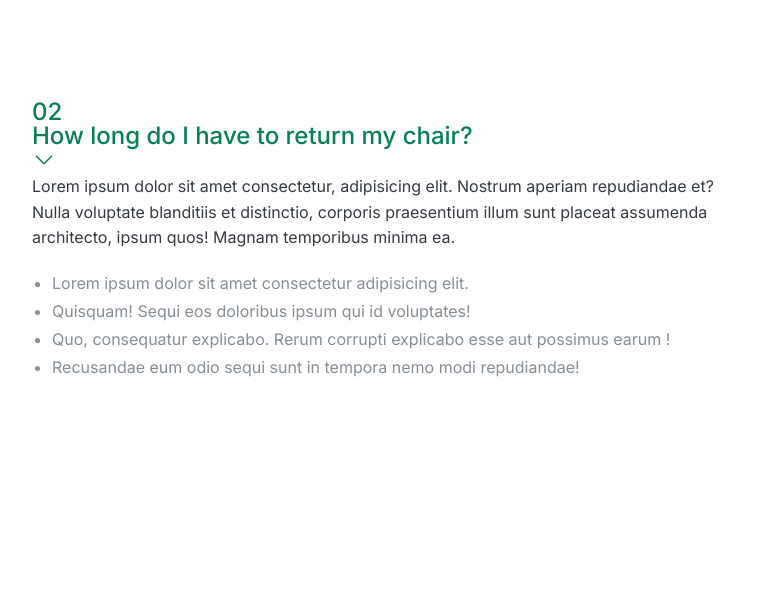
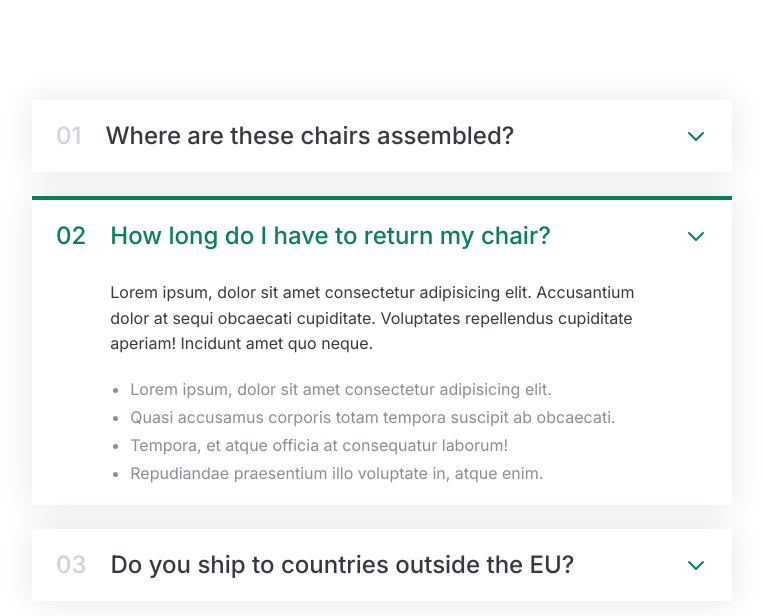
Before and after one commit to Kerimsekili/Furniture-Website, a plain HTML site: page 01-accordion.html in a window 1280 px wide. Shown: the whole page, without its empty margins (258-1021 px from the left). Drawn offline with Linux system fonts and the light colour scheme.

Commit message:
Finish the Accordion Component

```diff
--- a/01-accordion.html
+++ b/01-accordion.html
@@ -8,11 +8,19 @@
       href="https://fonts.googleapis.com/css2?family=Inter:wght@400;500;700&display=swap"
       rel="stylesheet"
     />
+
     <title>Accordion Component</title>
 
     <style>
-      /* MAIN COLOR :#087f5b
-      GREY COLOR :#343a40
+      /*
+      SPACING SYSTEM (px)
+      2 / 4 / 8 / 12 / 16 / 24 / 32 / 48 / 64 / 80 / 96 / 128
+      FONT SIZE SYSTEM (px)
+      10 / 12 / 14 / 16 / 18 / 20 / 24 / 30 / 36 / 44 / 52 / 62 / 74 / 86 / 98
+      */
+      /*
+      MAIN COLOR: #087f5b
+      GREY COLOR: #343a40
       */
 
       * {
@@ -30,22 +38,43 @@
       .accordion {
         width: 700px;
         margin: 100px auto;
+
+        display: flex;
+        flex-direction: column;
+        gap: 24px;
       }
 
       .item {
+        box-shadow: 0 0 32px rgba(0, 0, 0, 0.1);
+        padding: 24px;
+
+        display: grid;
+        grid-template-columns: auto 1fr auto;
+        column-gap: 24px;
+        row-gap: 32px;
+        align-items: center;
       }
+
       .number,
       .text {
         font-size: 24px;
         font-weight: 500;
-        color: #087f5b;
+        /* color: #087f5b; */
       }
+
+      .number {
+        color: #ced4da;
+      }
+
       .icon {
         width: 24px;
-        height: 24px;
+        heigh: 24px;
         stroke: #087f5b;
       }
+
       .hidden-box {
+        grid-column: 2;
+        display: none;
       }
 
       .hidden-box p {
@@ -61,44 +90,122 @@
         flex-direction: column;
         gap: 12px;
       }
+
+      /* OPEN STATE */
+      .open {
+        border-top: 4px solid #087f5b;
+      }
+
+      .open .hidden-box {
+        display: block;
+      }
+
+      .open .number,
+      .open .text {
+        color: #087f5b;
+      }
     </style>
   </head>
   <body>
     <div class="accordion">
       <div class="item">
+        <p class="number">01</p>
+        <p class="text">Where are these chairs assembled?</p>
+        <svg
+          xmlns="http://www.w3.org/2000/svg"
+          class="icon"
+          fill="none"
+          viewBox="0 0 24 24"
+          stroke="currentColor"
+        >
+          <path
+            stroke-linecap="round"
+            stroke-linejoin="round"
+            stroke-width="2"
+            d="M19 9l-7 7-7-7"
+          />
+        </svg>
+        <div class="hidden-box">
+          <p>
+            Lorem ipsum, dolor sit amet consectetur adipisicing elit.
+            Accusantium dolor at sequi obcaecati cupiditate. Voluptates
+            repellendus cupiditate aperiam! Incidunt amet quo neque.
+          </p>
+          <ul>
+            <li>Lorem ipsum, dolor sit amet consectetur adipisicing elit.</li>
+            <li>
+              Quasi accusamus corporis totam tempora suscipit ab obcaecati.
+            </li>
+            <li>Tempora, et atque officia at consequatur laborum!</li>
+            <li>Repudiandae praesentium illo voluptate in, atque enim.</li>
+          </ul>
+        </div>
+      </div>
+
+      <div class="item open">
         <p class="number">02</p>
         <p class="text">How long do I have to return my chair?</p>
         <svg
           xmlns="http://www.w3.org/2000/svg"
+          class="icon"
           fill="none"
           viewBox="0 0 24 24"
-          stroke-width="1.5"
           stroke="currentColor"
-          class="icon"
         >
           <path
             stroke-linecap="round"
             stroke-linejoin="round"
-            d="M19.5 8.25l-7.5 7.5-7.5-7.5"
+            stroke-width="2"
+            d="M19 9l-7 7-7-7"
           />
         </svg>
         <div class="hidden-box">
           <p>
-            Lorem ipsum dolor sit amet consectetur, adipisicing elit. Nostrum
-            aperiam repudiandae et? Nulla voluptate blanditiis et distinctio,
-            corporis praesentium illum sunt placeat assumenda architecto, ipsum
-            quos! Magnam temporibus minima ea.
+            Lorem ipsum, dolor sit amet consectetur adipisicing elit.
+            Accusantium dolor at sequi obcaecati cupiditate. Voluptates
+            repellendus cupiditate aperiam! Incidunt amet quo neque.
           </p>
           <ul>
-            <li>Lorem ipsum dolor sit amet consectetur adipisicing elit.</li>
-            <li>Quisquam! Sequi eos doloribus ipsum qui id voluptates!</li>
+            <li>Lorem ipsum, dolor sit amet consectetur adipisicing elit.</li>
             <li>
-              Quo, consequatur explicabo. Rerum corrupti explicabo esse aut
-              possimus earum !
+              Quasi accusamus corporis totam tempora suscipit ab obcaecati.
             </li>
+            <li>Tempora, et atque officia at consequatur laborum!</li>
+            <li>Repudiandae praesentium illo voluptate in, atque enim.</li>
+          </ul>
+        </div>
+      </div>
+
+      <div class="item">
+        <p class="number">03</p>
+        <p class="text">Do you ship to countries outside the EU?</p>
+        <svg
+          xmlns="http://www.w3.org/2000/svg"
+          class="icon"
+          fill="none"
+          viewBox="0 0 24 24"
+          stroke="currentColor"
+        >
+          <path
+            stroke-linecap="round"
+            stroke-linejoin="round"
+            stroke-width="2"
+            d="M19 9l-7 7-7-7"
+          />
+        </svg>
+        <div class="hidden-box">
+          <p>
+            Lorem ipsum, dolor sit amet consectetur adipisicing elit.
+            Accusantium dolor at sequi obcaecati cupiditate. Voluptates
+            repellendus cupiditate aperiam! Incidunt amet quo neque.
+          </p>
+          <ul>
+            <li>Lorem ipsum, dolor sit amet consectetur adipisicing elit.</li>
             <li>
-              Recusandae eum odio sequi sunt in tempora nemo modi repudiandae!
+              Quasi accusamus corporis totam tempora suscipit ab obcaecati.
             </li>
+            <li>Tempora, et atque officia at consequatur laborum!</li>
+            <li>Repudiandae praesentium illo voluptate in, atque enim.</li>
           </ul>
         </div>
       </div>
```
